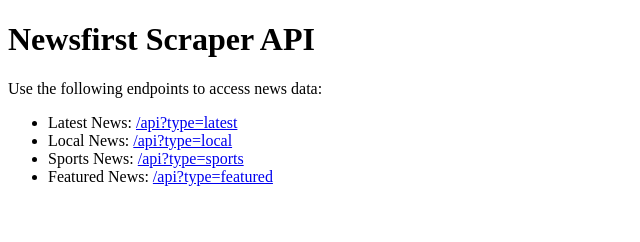
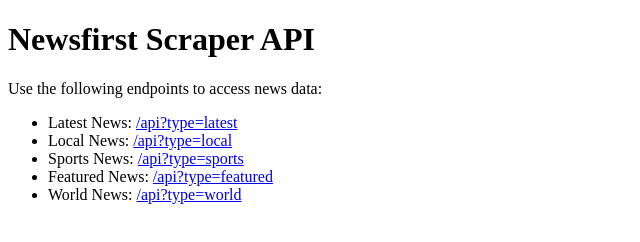
Before and after one commit to Ravishka17/News-Scraper, a website: page index.html in a window 1280 px wide. Shown: the whole page, without its empty margins (0-640 px from the left). Drawn offline with Linux system fonts and the light colour scheme.

Commit message:
Update index.html

```diff
--- a/index.html
+++ b/index.html
@@ -13,6 +13,7 @@
     <li>Local News: <a href="/api?type=local">/api?type=local</a></li>
     <li>Sports News: <a href="/api?type=sports">/api?type=sports</a></li>
     <li>Featured News: <a href="/api?type=featured">/api?type=featured</a></li>
+    <li>World News: <a href="/api?type=world">/api?type=world</a></li>
   </ul>
 </body>
 </html>
```
